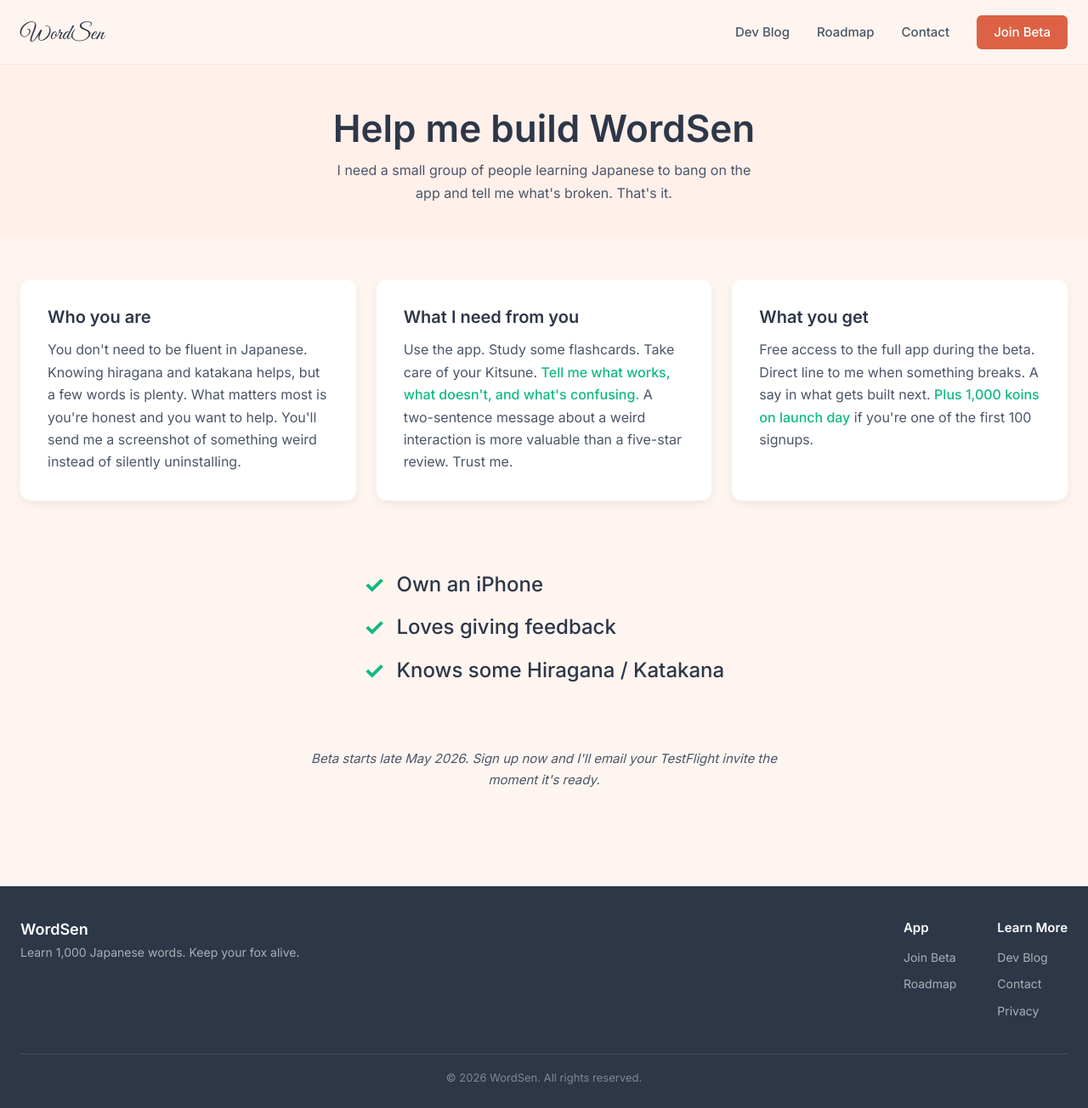
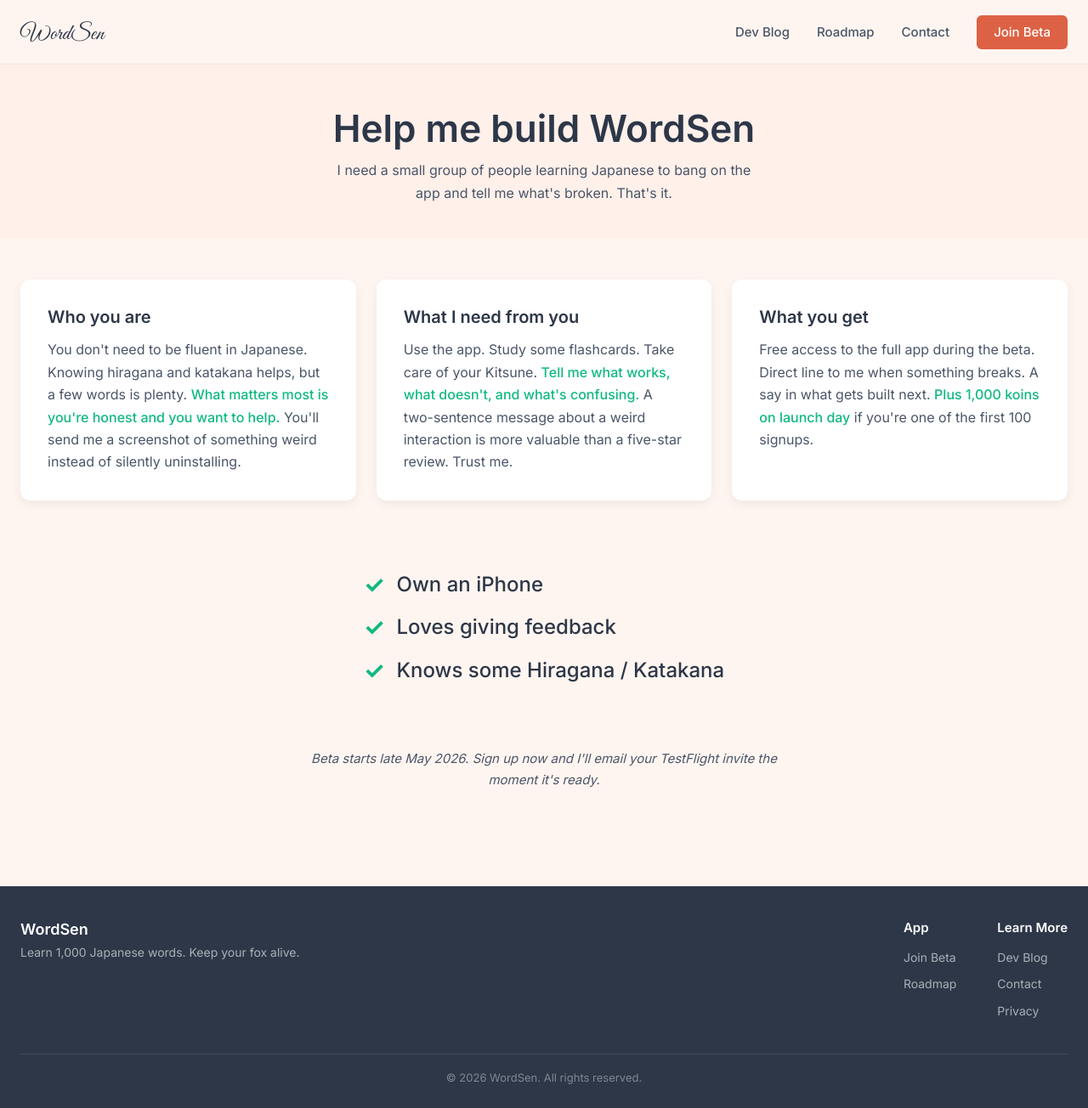
Before and after one commit to froghaiku/WordSenWebsite, a Jekyll site: the page built from beta.html, in a window 1280 px wide and 1304 px high. Shown: the whole window at 85% size. Built offline with Jekyll 4.4.1, drawn with Linux system fonts in a browser that asks for light colours.

Commit message:
Beta page: highlight "What matters most is you're honest and you want to help"
Plus PROJECT.md updates: extended May 9 entry with the second-half work
(spotlight container narrowing 1340→1080, phone column fixed at 360px,
section-header rewrite "How WordSen is different" → "Three things that
keep you studying," beta page round 2 with checklist + 2 highlights,
full-width white sections for cycle + story). Also logged the broken
.spotlight-row.reverse on desktop as a known TODO.

Co-Authored-By: Claude Opus 4.7 (1M context) <noreply@anthropic.com>

```diff
--- a/beta.html
+++ b/beta.html
@@ -20,7 +20,7 @@ canonical_url: "https://www.wordsen.com/beta"
         <div class="features-grid">
             <div class="feature-card">
                 <h3>Who you are</h3>
-                <p>You don't need to be fluent in Japanese. Knowing hiragana and katakana helps, but a few words is plenty. What matters most is you're honest and you want to help. You'll send me a screenshot of something weird instead of silently uninstalling.</p>
+                <p>You don't need to be fluent in Japanese. Knowing hiragana and katakana helps, but a few words is plenty. <span class="highlight">What matters most is you're honest and you want to help.</span> You'll send me a screenshot of something weird instead of silently uninstalling.</p>
             </div>
             <div class="feature-card">
                 <h3>What I need from you</h3>
```
Also changed, not shown: PROJECT.md (+12 -3 lines).
